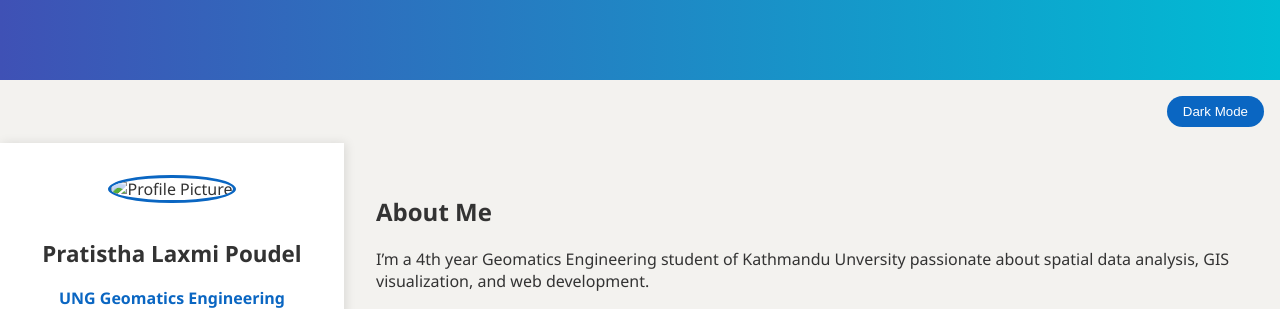
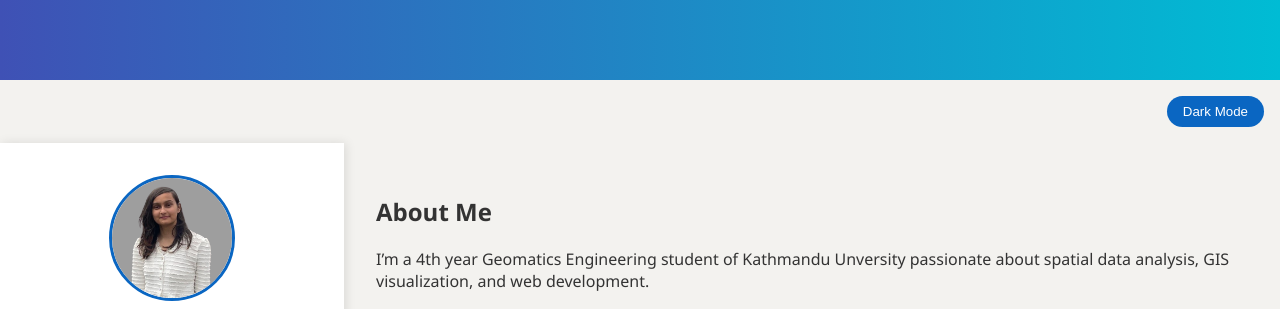
Before and after one commit to Laxmipratistha/portfolio, a plain HTML site: page protfolio.html in a window 1280 px wide. Shown: the top 309 px of the page. Drawn offline with Linux system fonts and the light colour scheme.

Commit message:
Update protfolio.html

```diff
--- a/protfolio.html
+++ b/protfolio.html
@@ -19,7 +19,7 @@
 
   <div class="container">
     <aside class="sidebar">
-      <img src="files/profile.png" alt="Profile Picture" class="profile-pic" />
+      <img src="profile.png" alt="Profile Picture" class="profile-pic" />
       <h2>Pratistha Laxmi Poudel</h2>
       <p class="title">UNG Geomatics Engineering Student</p>
       <p class="subtitle">Web + GIS Enthusiast</p>
@@ -78,7 +78,7 @@
 
       <section class="about">
         <h2>Skills</h2>
-        <li>Proficiency  in Microsoft Applications like Word,Excel,Powerpoint </li>
+        <li>Proficiency  in Microsoft Applications like Word, Excel, Powerpoint </li>
         <li>Graphics Designing and Video Editing through Adobe , Canva , Figma</li>
         <li>Fundamental skills about website Designing</li>
       </section>
```
